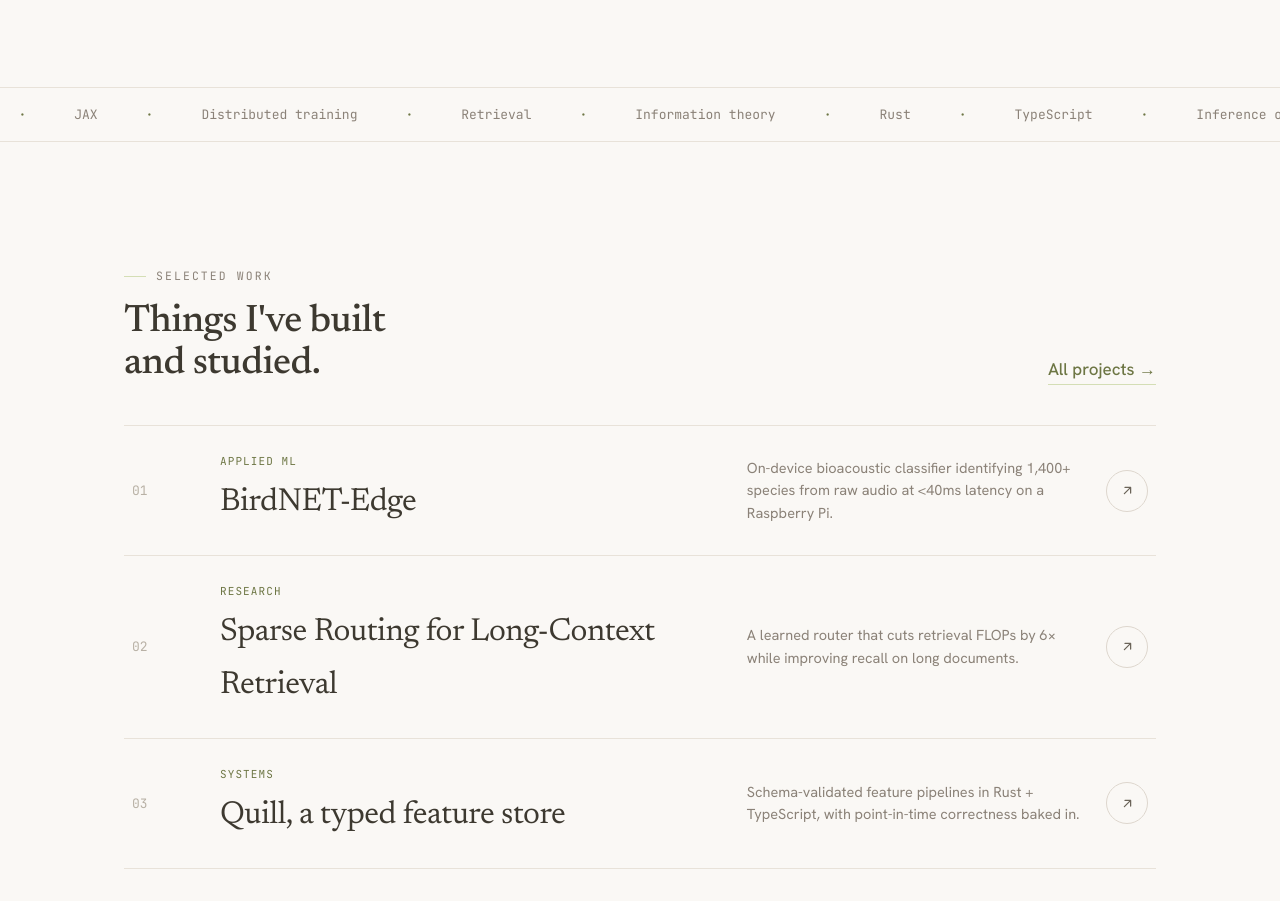
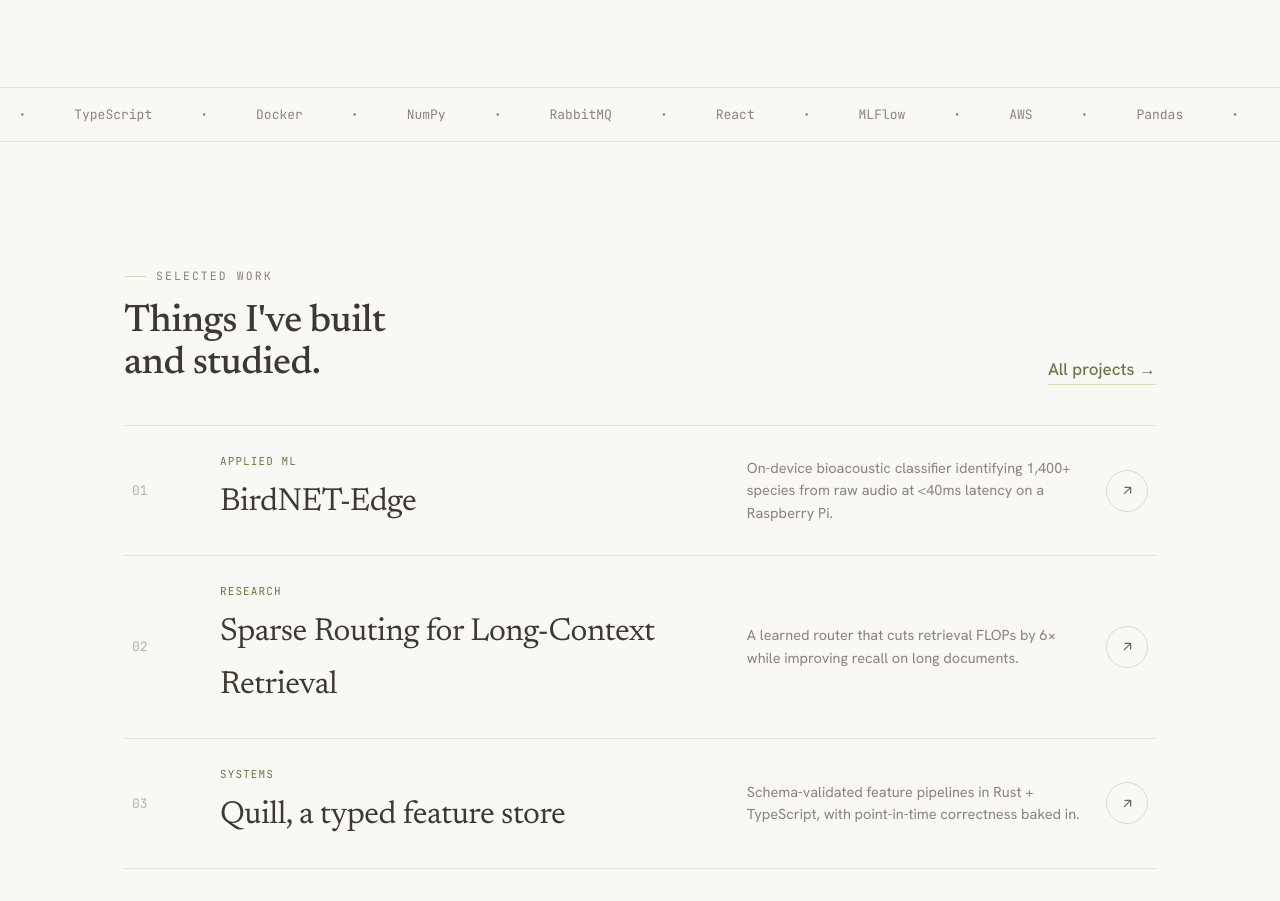
Before and after one commit to ArjunBasandrai/portfolio, an Astro site: page / in a window 1280 px wide. Shown: the part 878-1779 px from the top of the page. Built offline with nearby package versions, Linux system fonts and the light colour scheme; Astro itself is replaced by a stand-in of ours.

Commit message:
feat: updated marquee

```diff
--- a/src/pages/index.astro
+++ b/src/pages/index.astro
@@ -38,8 +38,8 @@ import BaseLayout from "../layouts/BaseLayout.astro";
     <!-- ===== MARQUEE ===== -->
     <div class="marquee" aria-hidden="true">
       <div class="marquee-track">
-        <span>PyTorch <b>·</b> JAX <b>·</b> Distributed training <b>·</b> Retrieval <b>·</b> Information theory <b>·</b> Rust <b>·</b> TypeScript <b>·</b> Inference optimization <b>·</b> Bioacoustics <b>·</b> </span>
-        <span>PyTorch <b>·</b> JAX <b>·</b> Distributed training <b>·</b> Retrieval <b>·</b> Information theory <b>·</b> Rust <b>·</b> TypeScript <b>·</b> Inference optimization <b>·</b> Bioacoustics <b>·</b> </span>
+        <span>PyTorch <b>·</b> TypeScript <b>·</b> Docker <b>·</b> NumPy <b>·</b> RabbitMQ <b>·</b> React <b>·</b> MLFlow <b>·</b> AWS <b>·</b> Pandas <b>·</b> C/C++ <b>·</b> Grafana <b>·</b> Next.js <b>·</b> Redis <b>·</b> scikit-learn <b>·</b> Git <b>·</b> SQL <b>·</b> FastAPI <b>·</b> Ecoinformatics <b>·</b> TensorFlow <b>·</b> Celery <b>·</b> Javascript <b>·</b> Prometheus <b>·</b> DVC <b>·</b> GitHub <b>·</b> Python <b>·</b> </span>
+        <span>PyTorch <b>·</b> TypeScript <b>·</b> Docker <b>·</b> NumPy <b>·</b> RabbitMQ <b>·</b> React <b>·</b> MLFlow <b>·</b> AWS <b>·</b> Pandas <b>·</b> C/C++ <b>·</b> Grafana <b>·</b> Next.js <b>·</b> Redis <b>·</b> scikit-learn <b>·</b> Git <b>·</b> SQL <b>·</b> FastAPI <b>·</b> Ecoinformatics <b>·</b> TensorFlow <b>·</b> Celery <b>·</b> Javascript <b>·</b> Prometheus <b>·</b> DVC <b>·</b> GitHub <b>·</b> Python <b>·</b> </span>
       </div>
     </div>
 
```
